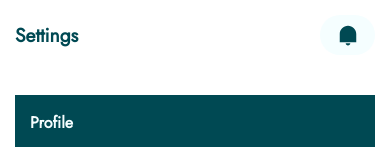
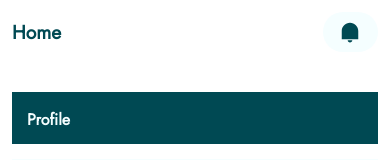
Before and after one commit to cloortt/web.cloortt.com, a Vue app: page /settings in a window 390 px wide. Shown: the top 160 px of the page. Built offline with nearby package versions, Linux system fonts and the light colour scheme.

Commit message:
Modified App.vue

```diff
--- a/src/App.vue
+++ b/src/App.vue
@@ -7,7 +7,7 @@
   const route = useRoute();
   const routeNames = {
     'homepage':'Home',
-    'settings':'Settings',
+    'settings':'Home',
     'customers':'Customers',
     'orders':'Orders',
     'catalog':'Catalog',
--- a/src/assets/css/web.css
+++ b/src/assets/css/web.css
@@ -89,7 +89,7 @@
         display:none;
     }
     .web-app-body{
-        padding:15px 15px;
+        padding:12px 12px;
         width:100%;
     }
 
```
